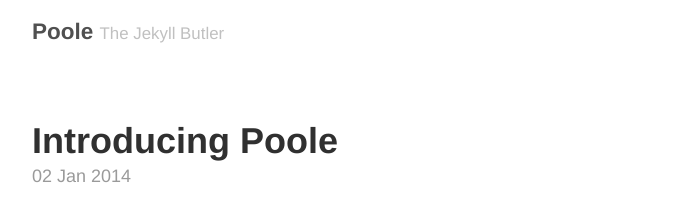
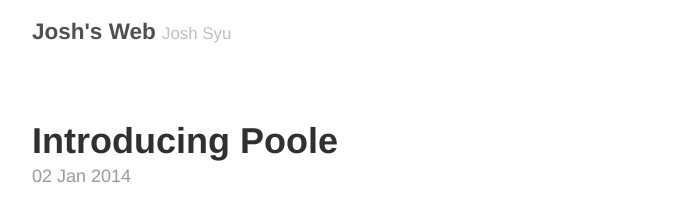
Before and after one commit to joshsyu/joshsyu.github.io, a Jekyll site: the page built from index.html, in a window 1280 px wide. Shown: the top 212 px of the page, without its empty margins (293-985 px from the left). Built offline with Jekyll 4.4.1, drawn with Linux system fonts in a browser that asks for light colours; the list of posts is cut into pages by our own code.

Commit message:
Edit _config.yml to update title in each post

```diff
--- a/_config.yml
+++ b/_config.yml
@@ -5,8 +5,8 @@
 relative_permalinks: true
 
 # Setup
-title:               Poole
-tagline:             The Jekyll Butler
+title:               Josh's Web
+tagline:             Josh Syu
 url:                 http://getpoole.com
 paginate:            1
 baseurl:             ""
```
